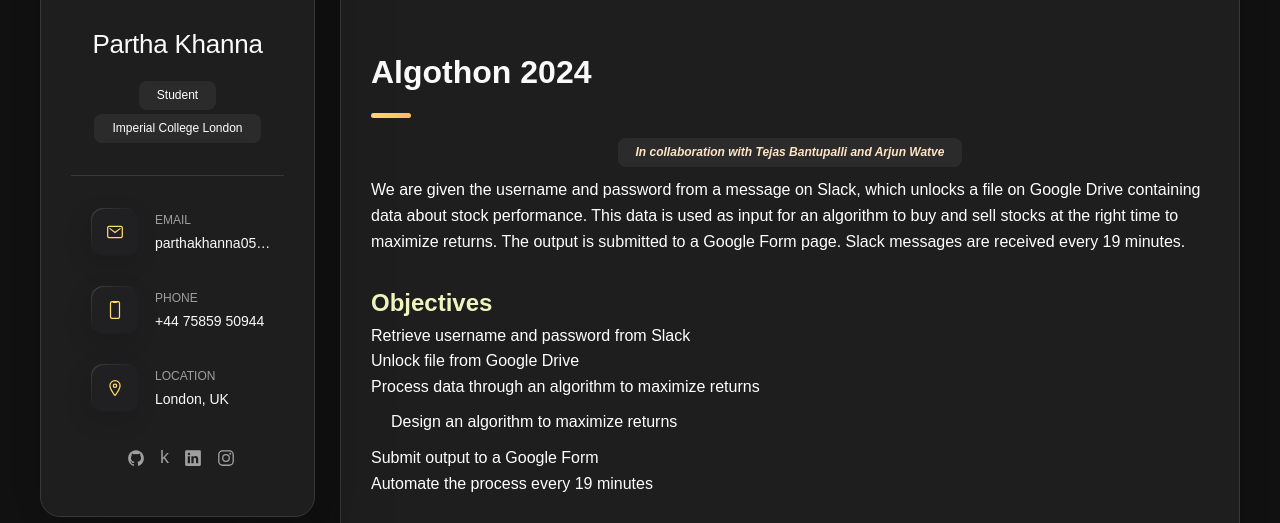
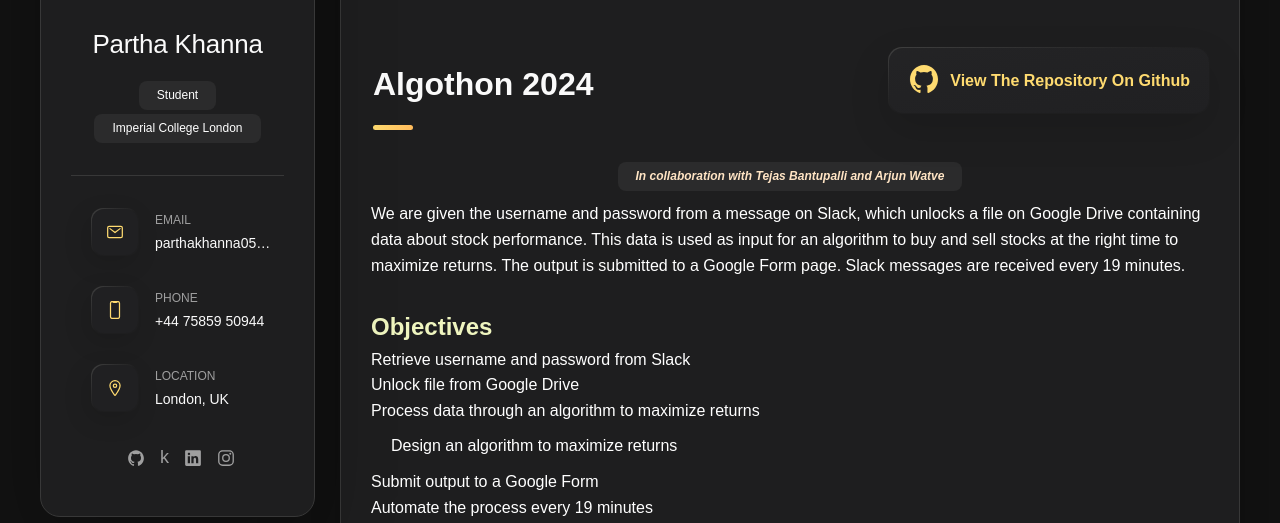
Before and after one commit to parthak314/parthak314.github.io, a website: page Algothon2024.html in a window 1280 px wide. Shown: the part 314-837 px from the top of the page. Drawn offline with nearby package versions, Linux system fonts and the light colour scheme; a script that the page names is missing.

Commit message:
added project repo

```diff
--- a/Algothon2024.html
+++ b/Algothon2024.html
@@ -29,7 +29,7 @@
   <link rel="stylesheet" href="https://cdnjs.cloudflare.com/ajax/libs/prism/1.28.0/themes/prism.min.css">
   <script src="https://cdnjs.cloudflare.com/ajax/libs/prism/1.28.0/prism.min.js"></script>
   <script type="text/javascript" src="https://cdnjs.cloudflare.com/ajax/libs/MathJax/3.2.2/es5/tex-mml-chtml.min.js"></script>
-
+  <script id="MathJax-script" async src="https://cdn.jsdelivr.net/npm/mathjax@3/es5/tex-mml-chtml.js"></script>
   <style>
     body {
         font-family: Arial, sans-serif;
@@ -203,8 +203,26 @@
           <div style="width: 100%; height: 200px; overflow: hidden;">
             <img src="assets/img/Algothon2024.png" style="width: 100%; height: 100%; object-fit: cover; border-radius: 8px;">
           </div>
-          <h2 class="h2 article-title" style="padding-top:20px">Algothon 2024</h2>
-          <div class="info-content" style="align-items: left;">
+          <table class="info-content" style="padding-top: 10px; padding-bottom: 10px;">
+            <tr>
+              <td>
+                <h2 class="h2 article-title" style="padding-top:20px; display: flex; float: left;;">Algothon 2024</h2>
+              </td>
+              <a href="https://github.com/parthak314/Algothon2024">
+                <div style="float: right; position: absolute; right: 0; padding-right: 30px; padding-top: 50px;">
+                  <div class="title">
+                    <div class="form-btn" >
+                      <ion-icon name="logo-github" size="large" style="display:flex; margin:auto; padding-bottom: 3px;"></ion-icon>
+                      <b>View the repository on Github</b>
+                    </div>
+                  </div>
+              </div>
+              </a>
+
+            </tr>
+          </table>
+
+          <div class="info-content">
             <p class="title" style="color:bisque"><b><i>In collaboration with Tejas Bantupalli and Arjun Watve</i></b></p>
           </div>
         </header>
@@ -250,6 +268,7 @@
 
 <h2>2. File Retrieval</h2>
 <p>The file is located on Google Drive. Using the <strong>Google Drive API</strong>, we access the required file by specifying authentication details in a <code>google.json</code> configuration file. The file is downloaded as <code>stuff.crypt</code>.</p>
+<p>This is done using the configurations in <code>google.json</code></p>
 
 <h2>3. Algorithm to Process Data</h2>
 <h3>1. Parameters Setup</h3>
```
